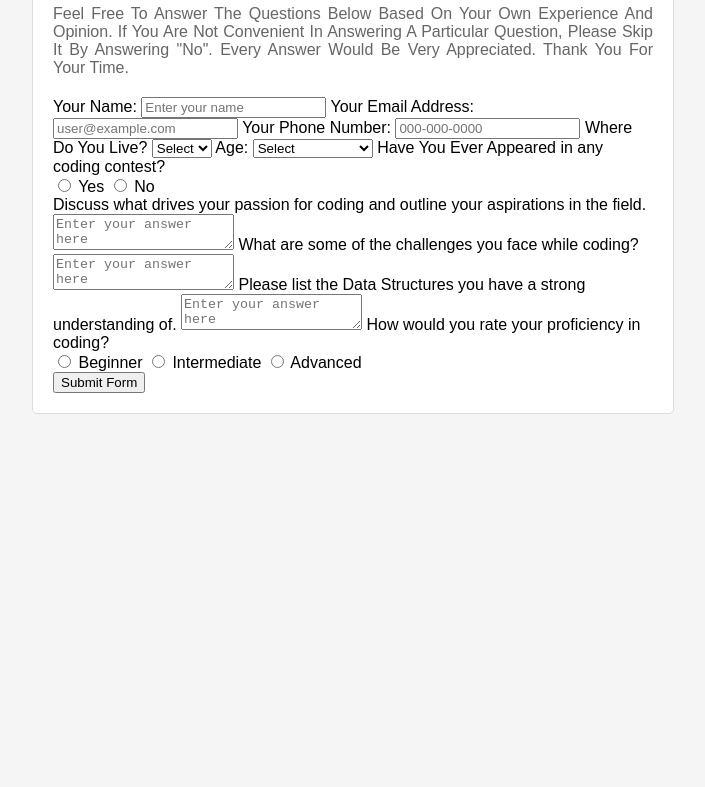
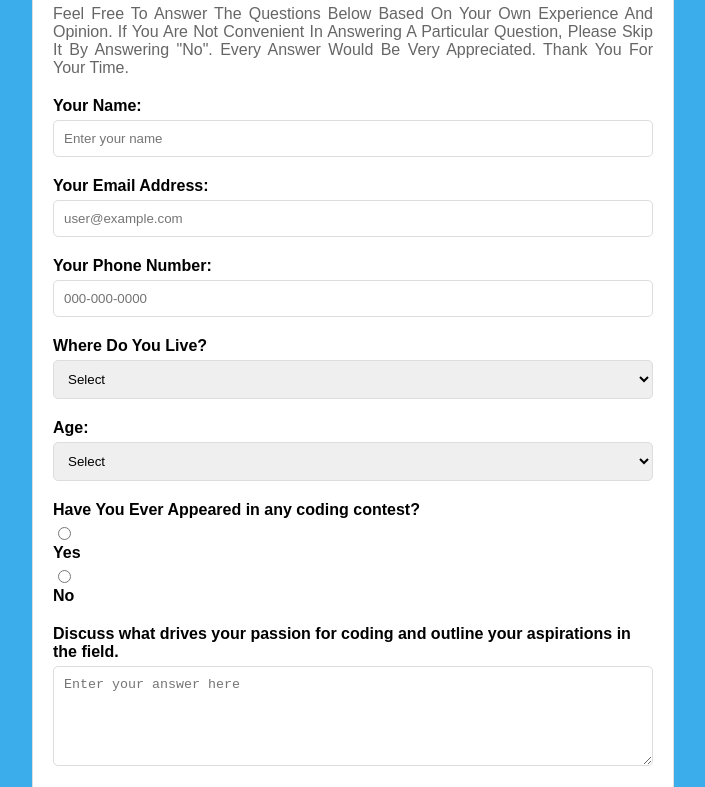
Before and after one commit to thebhaavesh007/survey-form, a plain HTML site: page index.html in a window 1280 px wide. Shown: the part 134-921 px from the top of the page, without its empty margins (287-992 px from the left). Before the commit the page ends 800 px from the top, so only its background shows below. Drawn offline with Linux system fonts and the light colour scheme.

Commit message:
Update style.css

```diff
--- a/style.css
+++ b/style.css
@@ -2,7 +2,7 @@ body {
     font-family: sans-serif;
     margin: 0;
     padding: 0;
-    background-color: #f5f5f5;
+    background-color: rgb(59, 173, 234);
 }
 
 form {
@@ -24,3 +24,47 @@ p {
     margin-bottom: 20px;
     color: #666;
 }
+
+label {
+    display: block;
+    margin-bottom: 5px;
+    font-weight: bold;
+}
+
+input[type="text"],
+input[type="email"],
+input[type="tel"],
+select,
+textarea {
+    width: 100%;
+    padding: 10px;
+    margin-bottom: 20px;
+    border: 1px solid #ddd;
+    border-radius: 5px;
+    box-sizing: border-box;
+}
+
+textarea {
+    resize: vertical;
+    height: 100px;
+}
+
+div {
+    margin-bottom: 20px;
+}
+
+button {
+    display: block;
+    width: 100%;
+    padding: 10px;
+    background-color: rgb(82, 114, 230);
+    color: #fff;
+    border: none;
+    border-radius: 5px;
+    font-size: 16px;
+    cursor: pointer;
+}
+
+button:hover {
+    background-color: rgba(9, 22, 118, 0.514);
+}
```
